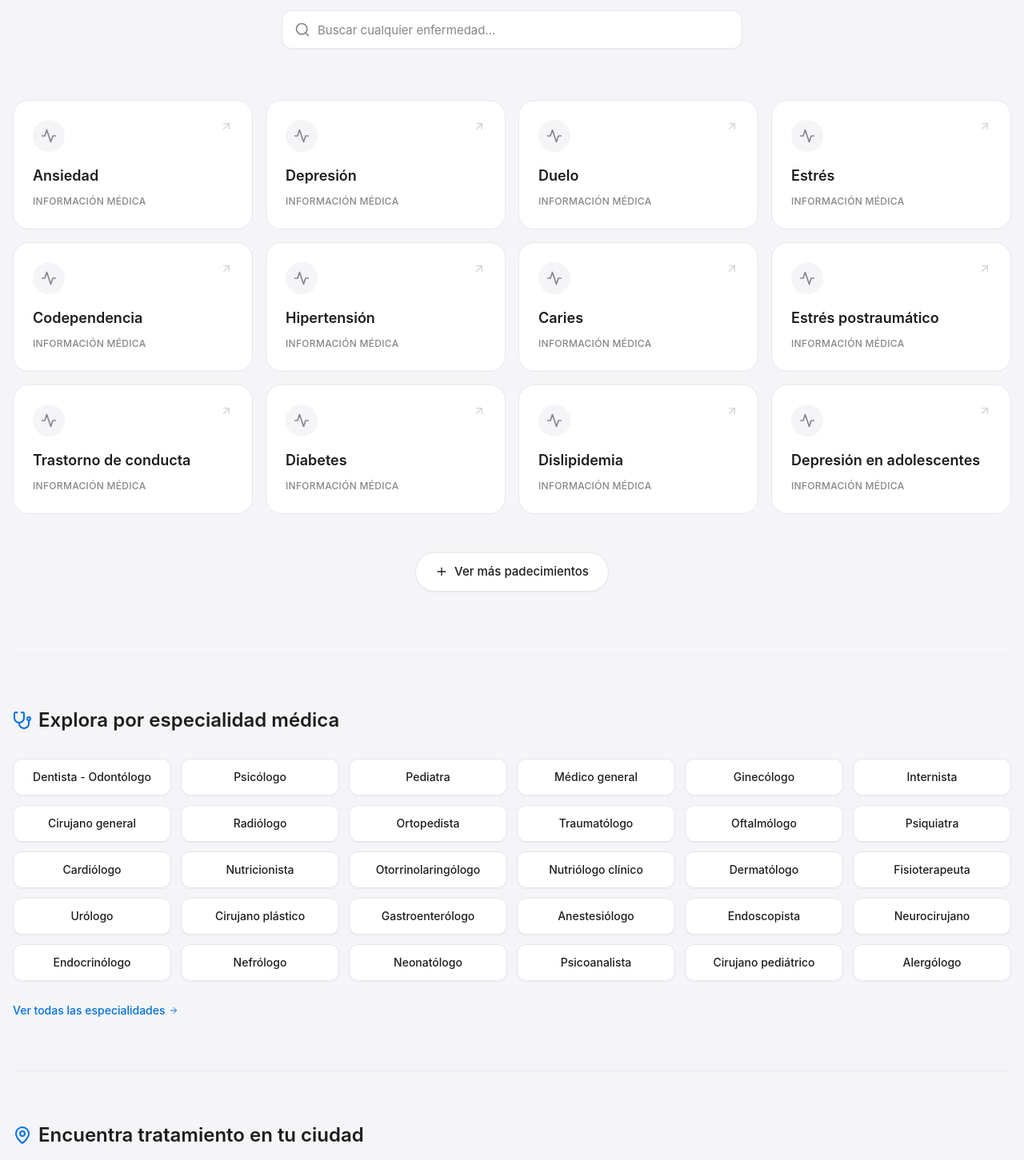
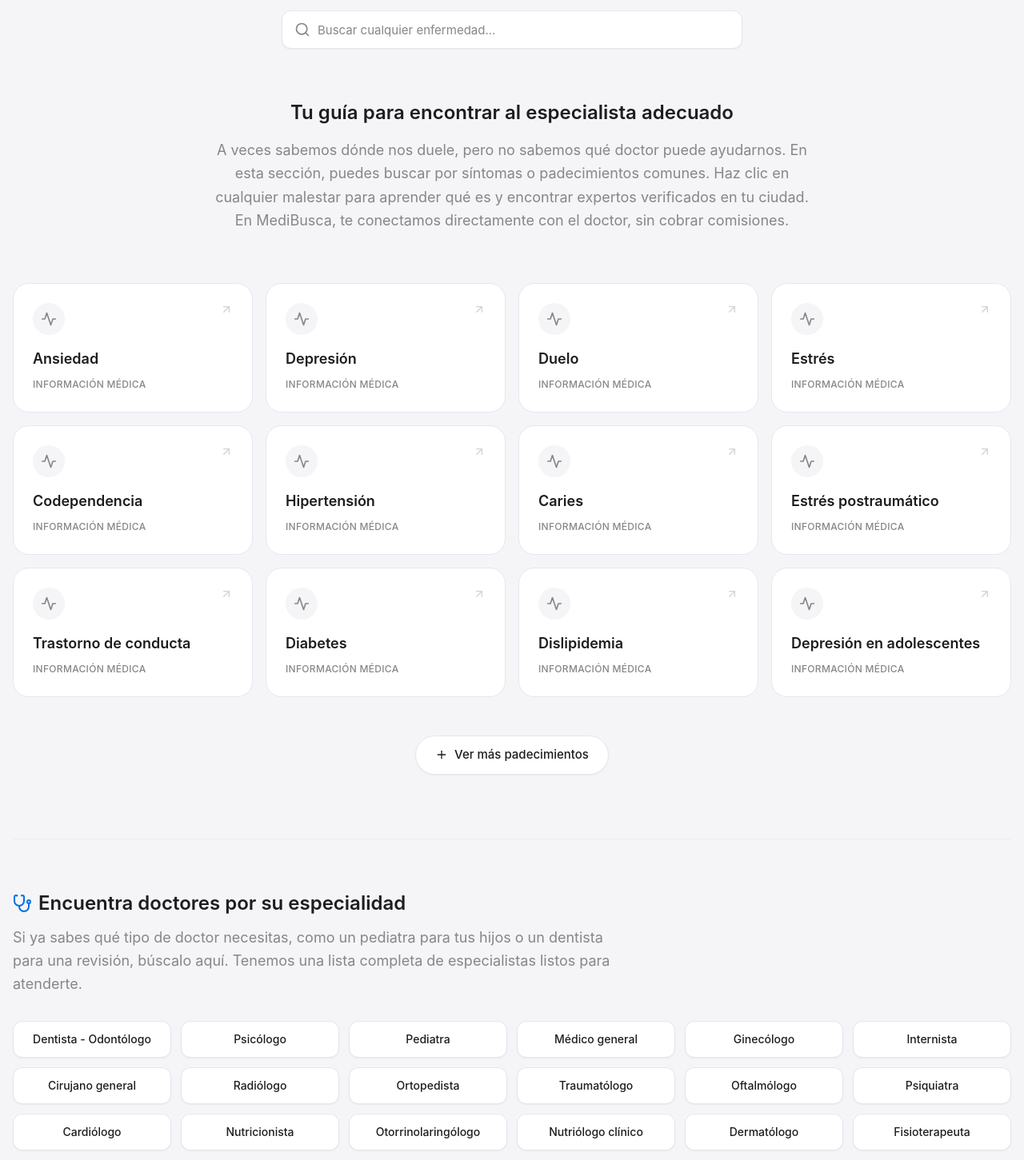
Before and after one commit to alicehocane/new-doctor, a React (Vite) app: page /enfermedades in a window 1280 px wide. Shown: the part 320-1771 px from the top of the page at 80% size. Built offline with nearby package versions, Linux system fonts and the light colour scheme.

Commit message:
update disease page

```diff
--- a/app/enfermedades/page.tsx
+++ b/app/enfermedades/page.tsx
@@ -1,6 +1,6 @@
 import React, { useState, useEffect } from 'react';
 import { Link } from 'wouter';
-import { Activity, ArrowRight, Search, Plus, MapPin, Stethoscope } from 'lucide-react';
+import { Activity, ArrowRight, Search, Plus, MapPin, Stethoscope, ShieldCheck, BookOpen } from 'lucide-react';
 import { POPULAR_CITIES, POPULAR_SPECIALTIES, ALL_DISEASES } from '../../lib/constants';
 
 const slugify = (text: string) => {
@@ -77,6 +77,14 @@ export default function DiseasesIndexPage() {
              />
         </div>
 
+        {/* Guide Section */}
+        <div className="max-w-4xl mx-auto text-center mb-16 animate-in fade-in slide-in-from-bottom-5">
+            <h2 className="text-2xl font-semibold text-[#1d1d1f] mb-4">Tu guía para encontrar al especialista adecuado</h2>
+            <p className="text-[#86868b] text-lg leading-relaxed max-w-3xl mx-auto">
+                A veces sabemos dónde nos duele, pero no sabemos qué doctor puede ayudarnos. En esta sección, puedes buscar por síntomas o padecimientos comunes. Haz clic en cualquier malestar para aprender qué es y encontrar expertos verificados en tu ciudad. En MediBusca, te conectamos directamente con el doctor, sin cobrar comisiones.
+            </p>
+        </div>
+
         {/* Grid */}
         {visibleDiseases.length > 0 ? (
           <div className="grid grid-cols-1 sm:grid-cols-2 md:grid-cols-3 lg:grid-cols-4 gap-4 animate-in fade-in slide-in-from-bottom-6">
@@ -136,10 +144,16 @@ export default function DiseasesIndexPage() {
 
         {/* Popular Specialties Section (SEO) */}
         <section className="mt-20 pt-16 border-t border-slate-200/60 animate-in fade-in slide-in-from-bottom-8">
-            <h2 className="text-2xl font-semibold text-[#1d1d1f] mb-8 flex items-center gap-2">
-                <Stethoscope className="w-6 h-6 text-[#0071e3]" />
-                Explora por especialidad médica
-            </h2>
+            <div className="mb-8">
+                <h2 className="text-2xl font-semibold text-[#1d1d1f] mb-3 flex items-center gap-2">
+                    <Stethoscope className="w-6 h-6 text-[#0071e3]" />
+                    Encuentra doctores por su especialidad
+                </h2>
+                <p className="text-[#86868b] text-lg leading-relaxed max-w-3xl">
+                    Si ya sabes qué tipo de doctor necesitas, como un pediatra para tus hijos o un dentista para una revisión, búscalo aquí. Tenemos una lista completa de especialistas listos para atenderte.
+                </p>
+            </div>
+
             <div className="grid grid-cols-2 md:grid-cols-4 lg:grid-cols-6 gap-3">
                 {POPULAR_SPECIALTIES.map((spec) => (
                     <Link
@@ -203,9 +217,30 @@ export default function DiseasesIndexPage() {
             </div>
         </section>
 
-        <div className="mt-20 text-center text-[#86868b] text-sm animate-in fade-in slide-in-from-bottom-8 border-t border-slate-200 pt-8">
-            <p>La información mostrada es solo de referencia y no sustituye un diagnóstico médico profesional.</p>
-        </div>
+        {/* Professional Trust & Disclaimer */}
+        <section className="mt-20 pt-12 border-t border-slate-200/60 pb-12 animate-in fade-in slide-in-from-bottom-8">
+            <div className="bg-white rounded-[24px] p-8 md:p-10 border border-slate-200 flex flex-col md:flex-row gap-8 items-start shadow-sm">
+                <div className="w-14 h-14 bg-blue-50 text-[#0071e3] rounded-2xl flex items-center justify-center shrink-0">
+                    <ShieldCheck className="w-7 h-7" />
+                </div>
+                <div>
+                    <h3 className="text-xl font-bold text-[#1d1d1f] mb-3">Información en la que puedes confiar</h3>
+                    <p className="text-[#86868b] leading-relaxed mb-6 text-lg">
+                        Todas las condiciones listadas aquí vienen con guías informativas. Recuerda que esta información es solo una guía y no reemplaza la visita al médico. Siempre consulta a un profesional para un diagnóstico preciso.
+                    </p>
+                    <div className="flex flex-wrap gap-6">
+                        <div className="flex items-center gap-2 text-sm font-medium text-[#1d1d1f]">
+                            <BookOpen className="w-5 h-5 text-[#0071e3]" />
+                            Guías educativas
+                        </div>
+                        <div className="flex items-center gap-2 text-sm font-medium text-[#1d1d1f]">
+                            <MapPin className="w-5 h-5 text-[#0071e3]" />
+                            Doctores locales
+                        </div>
+                    </div>
+                </div>
+            </div>
+        </section>
 
       </div>
     </div>
```
